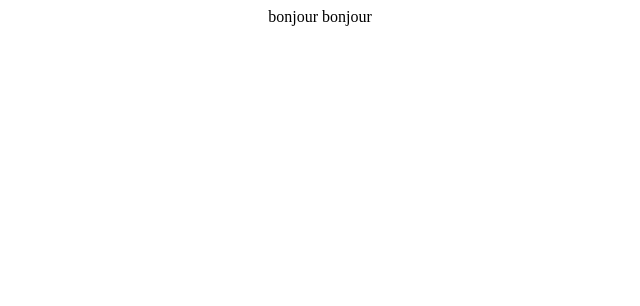
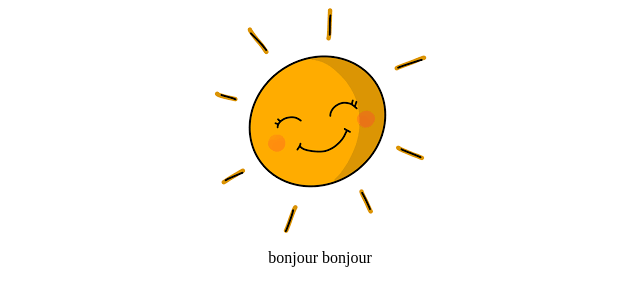
Before and after one commit to BlueGekki/exoGit, a plain HTML site: page index.html in a window 1280 px wide. Shown: the whole page, without its empty margins (320-960 px from the left). Drawn offline with Linux system fonts and the light colour scheme.

Commit message:
ajout de l'image dans le projet et dans l'index

```diff
--- a/index.html
+++ b/index.html
@@ -3,6 +3,7 @@
 	</head>
 	<body>
 		<div style="text-align:center">
+		<img src = "img/soleil.png">
 		<p>
 			bonjour bonjour
 		</p>
```
Also changed, not shown: img/soleil.png (added).
